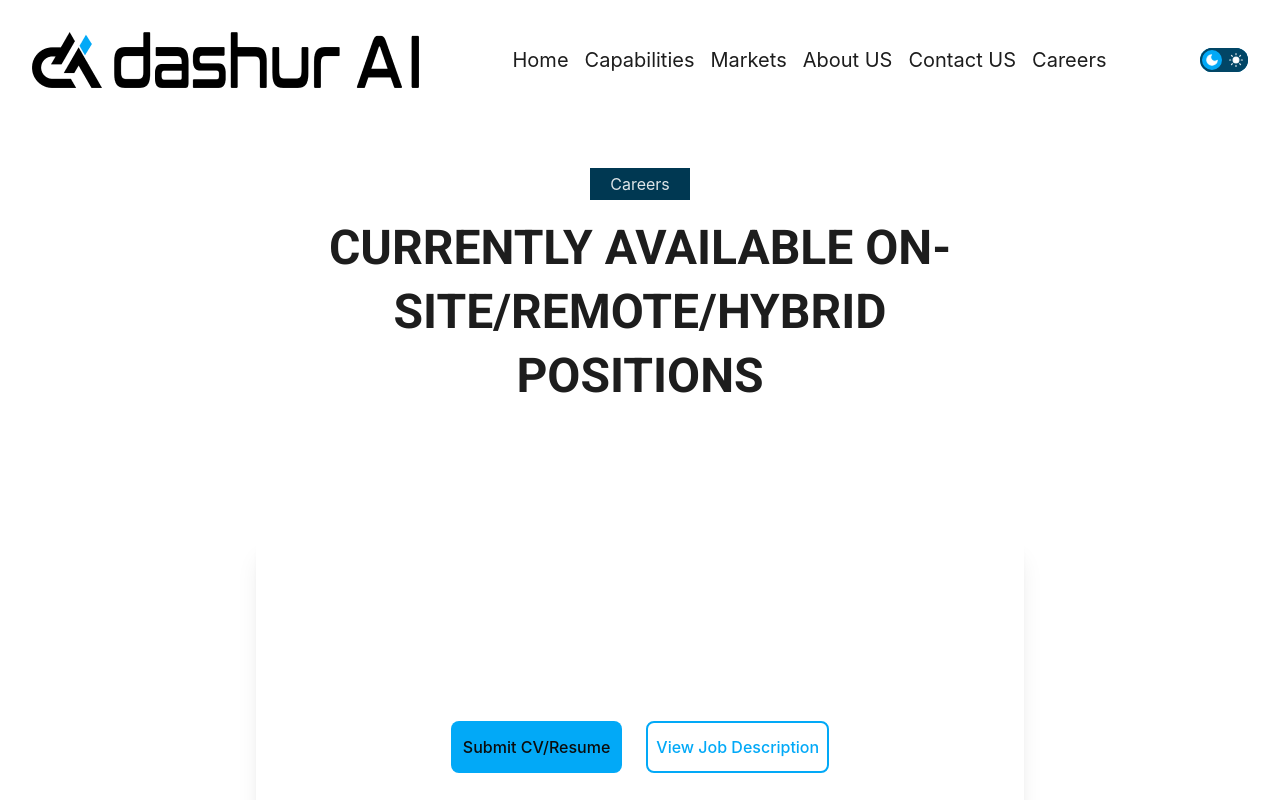
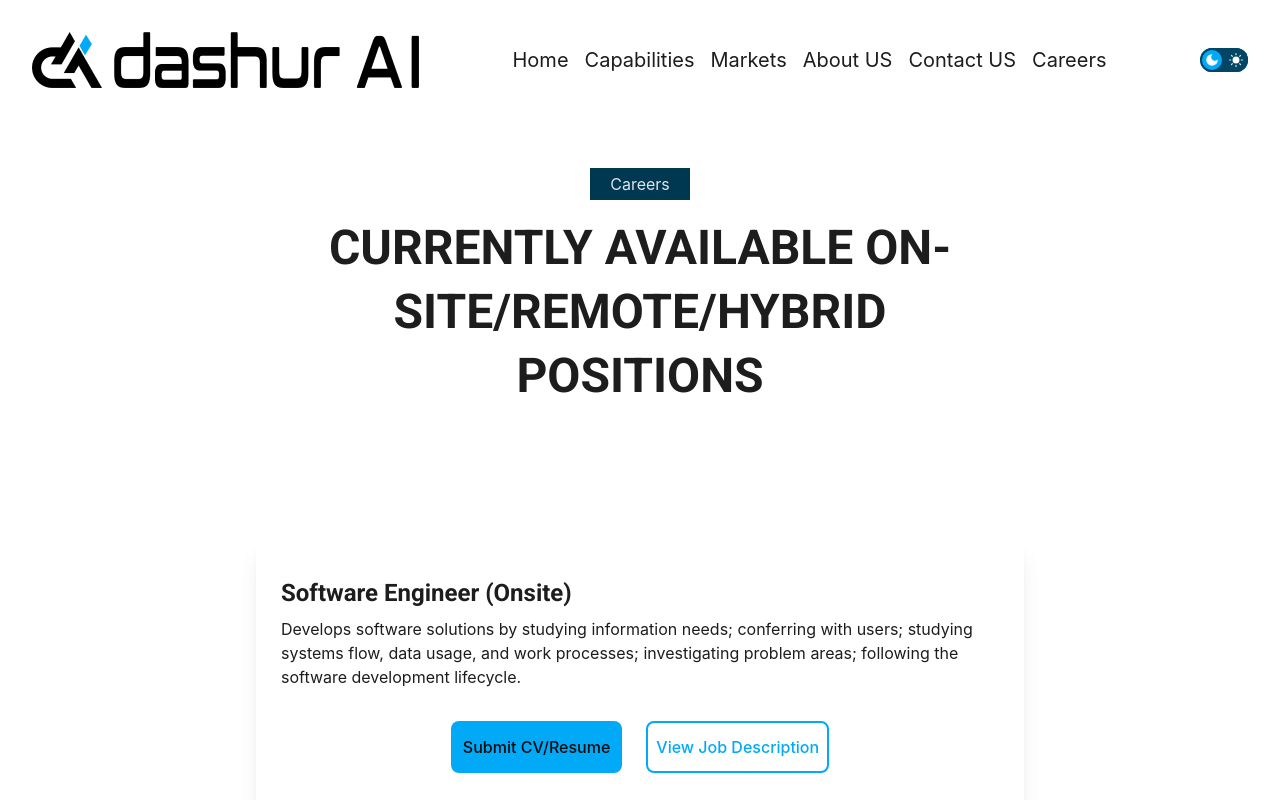
Before and after one commit to saadsrabon/dashurcorporate, a React (Vite) app: page /career in a window 1280 px wide. Shown: the top 800 px of the page. Built offline with nearby package versions, Linux system fonts and the light colour scheme.

Commit message:
box ready

```diff
--- a/src/pages/Career.jsx
+++ b/src/pages/Career.jsx
@@ -15,8 +15,8 @@ const Career = () => {
           jobData.map((job, index) => (
             <CardWrapper key={index}>
             <div className="mb-8">
-              <h2 className="font-sans text-2xl font-bold ">{job?.jobtitle} ({job?.jobType})</h2>
-              <p className="my-2">{job?.description}</p>
+              <h2 className="font-sans text-2xl font-bold text-light-text dark:text-dark-text ">{job?.jobtitle} ({job?.jobType})</h2>
+              <p className="my-2  text-light-text dark:text-dark-text">{job?.description}</p>
             </div>
             <div className="flex justify-center space-x-6 mt-4">
               <button className="px-3 py-2 text-[#0C0C0C] text-base font-medium rounded-lg bg-light-primary">Submit CV/Resume</button>
```
